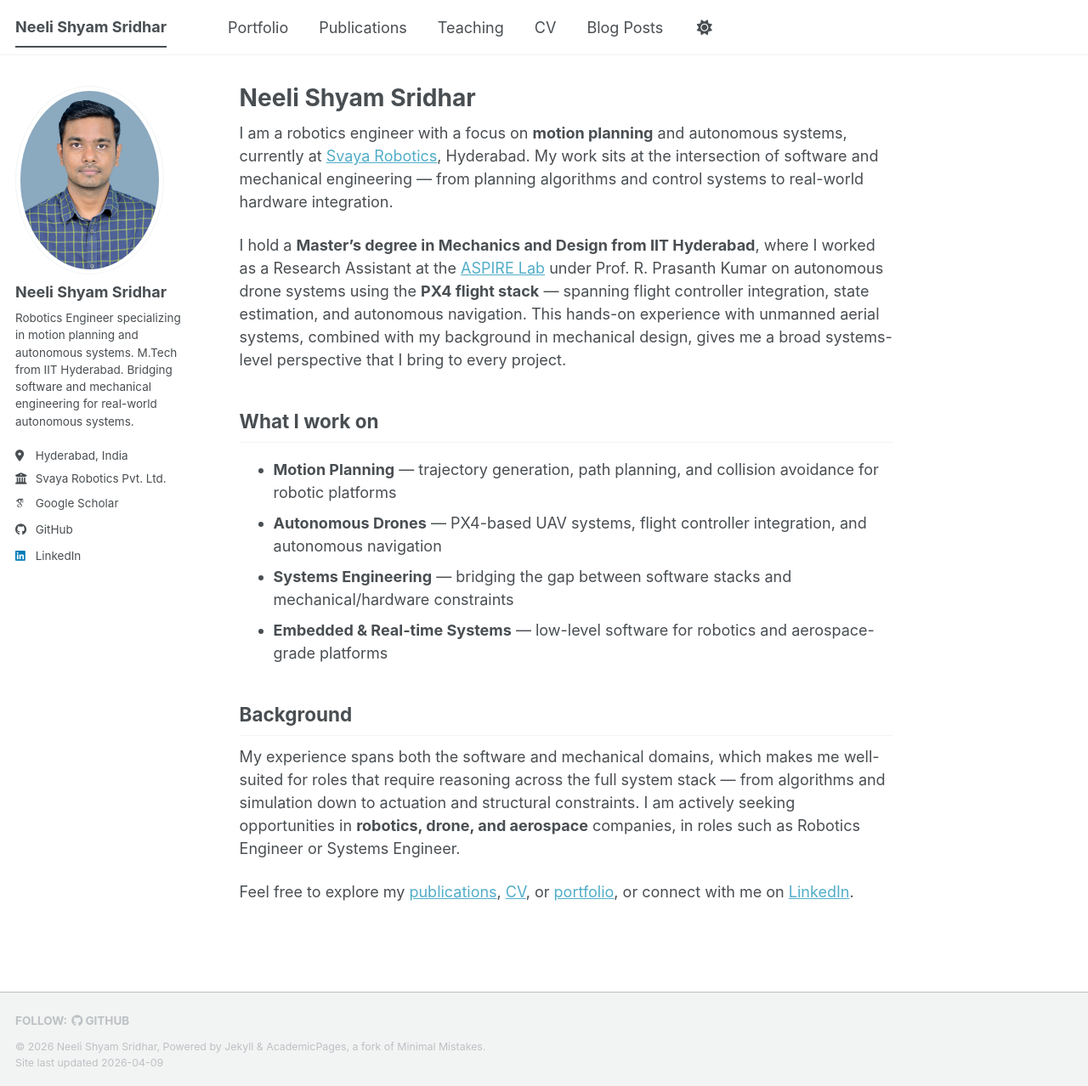
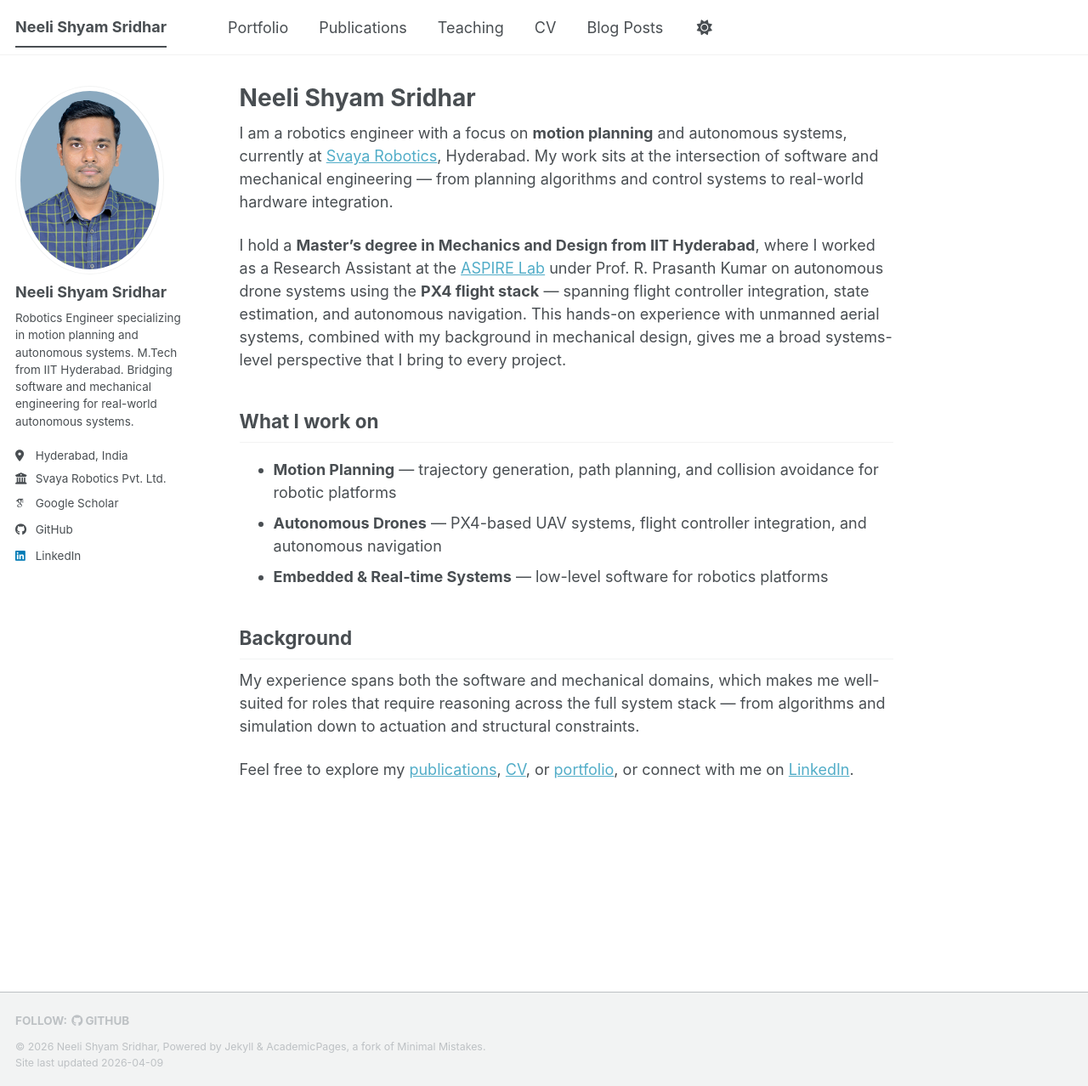
Before and after one commit to ssdhar94/ssdhar94.github.io, a Jekyll site: the page built from _pages/about.md, in a window 1280 px wide and 1278 px high. Shown: the whole window at 85% size. Built offline with Jekyll 4.4.1, drawn with Linux system fonts in a browser that asks for light colours; some web fonts are replaced; a script bundle is joined from its source files by our own code; library files that are not in the unit come from our copies.

Commit message:
update CV

```diff
--- a/_pages/about.md
+++ b/_pages/about.md
@@ -15,11 +15,10 @@ I hold a **Master's degree in Mechanics and Design from IIT Hyderabad**, where I
 
 - **Motion Planning** — trajectory generation, path planning, and collision avoidance for robotic platforms
 - **Autonomous Drones** — PX4-based UAV systems, flight controller integration, and autonomous navigation
-- **Systems Engineering** — bridging the gap between software stacks and mechanical/hardware constraints
-- **Embedded & Real-time Systems** — low-level software for robotics and aerospace-grade platforms
+- **Embedded & Real-time Systems** — low-level software for robotics platforms
 
 ## Background
 
-My experience spans both the software and mechanical domains, which makes me well-suited for roles that require reasoning across the full system stack — from algorithms and simulation down to actuation and structural constraints. I am actively seeking opportunities in **robotics, drone, and aerospace** companies, in roles such as Robotics Engineer or Systems Engineer.
+My experience spans both the software and mechanical domains, which makes me well-suited for roles that require reasoning across the full system stack — from algorithms and simulation down to actuation and structural constraints.
 
 Feel free to explore my [publications](/publications/), [CV](/cv/), or [portfolio](/portfolio/), or connect with me on [LinkedIn](https://www.linkedin.com/in/shyam-sridhar-n).
```
Also changed, not shown: _pages/cv.md (+1 -1 lines).
